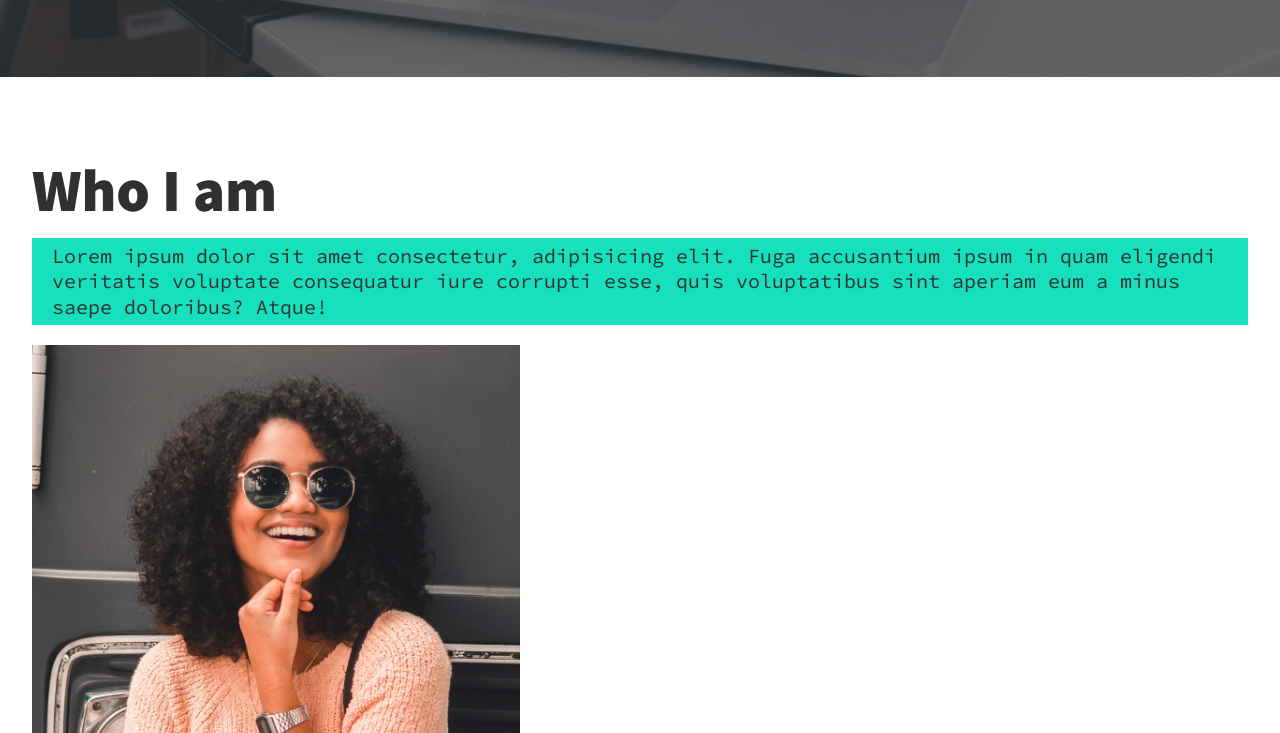
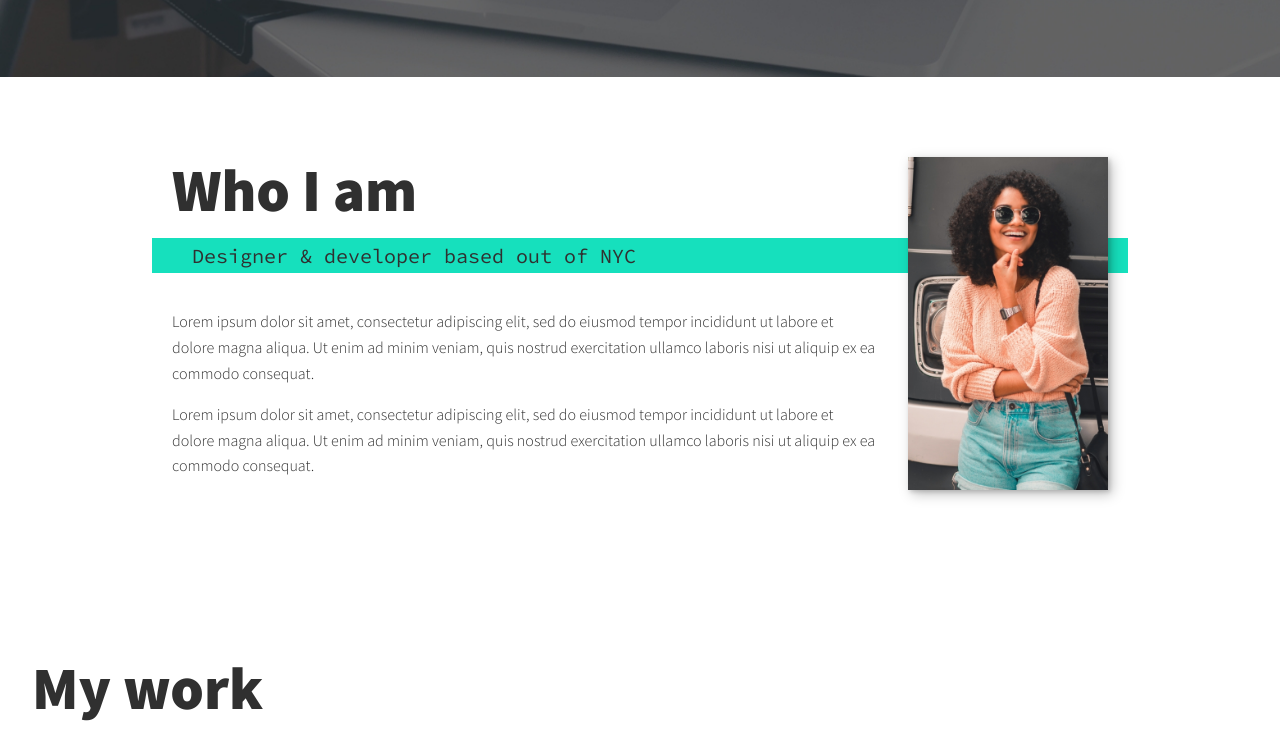
Before and after one commit to DanielJrPuente/PortfolioWeb, a website: page index.html in a window 1280 px wide. Shown: the part 1005-1738 px from the top of the page. Drawn offline with nearby package versions, Linux system fonts and the light colour scheme.

Commit message:
Styling the about section

```diff
--- a/index.html
+++ b/index.html
@@ -70,14 +70,13 @@
 
         <section class="about-me" id="about">
             <h2 class="section__title section__title--about">Who I am</h2>
-            <p class="section__subtitle section__subtitle--about">Lorem ipsum dolor sit amet consectetur, adipisicing elit. Fuga accusantium ipsum in quam eligendi veritatis voluptate consequatur iure corrupti esse, quis voluptatibus sint aperiam eum a minus saepe doloribus? Atque!</p>
-
+            <p class="section__subtitle section__subtitle--about">Designer & developer based out of NYC
             <div class="about-me--body">
-                <p></p>
-                <p></p>
+                <p>Lorem ipsum dolor sit amet, consectetur adipiscing elit, sed do eiusmod tempor incididunt ut labore et dolore magna aliqua. Ut enim ad minim veniam, quis nostrud exercitation ullamco laboris nisi ut aliquip ex ea commodo consequat.</p>
+                <p>Lorem ipsum dolor sit amet, consectetur adipiscing elit, sed do eiusmod tempor incididunt ut labore et dolore magna aliqua. Ut enim ad minim veniam, quis nostrud exercitation ullamco laboris nisi ut aliquip ex ea commodo consequat.</p>
             </div>
 
-            <img src="img/dev-jane-02.jpg" alt="">
+            <img src="img/dev-jane-02.jpg" alt="" class="about-me__img">
         </section>
 
         <!--My work-->
--- /dev/null
+++ b/src/scss/aboutMe/_aboutMe.scss
@@ -0,0 +1,42 @@
+@use 'variables' as v;
+
+.about-me {
+    max-width: 1000px;
+    margin: 0 auto;
+}
+
+.about-me__img {
+    box-shadow: v.$bs;
+}
+
+@media (min-width: 600px) {
+    .about-me {
+        display: grid;
+        grid-template-columns: 1fr 200px;
+        grid-template-areas:
+            "title img"
+            "subtitle img"
+            "text img";
+        grid-column-gap: 2em;
+    }
+    .section__title--about {
+        grid-area: title;
+    }
+
+    .section__subtitle--about {
+        grid-column: 1 / -1;
+        grid-row: 2;
+        position: relative;
+        left: -1em;
+        width: calc(100% + 2em);
+        padding-left: 2em;
+        padding-right: calc(200px + 2em);
+    }
+
+
+
+    .about-me__img {
+        grid-area: img;
+        position: relative;
+    }
+}
--- /dev/null
+++ b/src/scss/aboutMe/_index.scss
@@ -0,0 +1 @@
+@forward 'aboutMe';
--- a/src/scss/app.scss
+++ b/src/scss/app.scss
@@ -3,3 +3,4 @@
 @use 'header';
 @use 'home';
 @use 'myServices';
+@use 'aboutMe';
```
Also changed, not shown: build/css/app.css.
